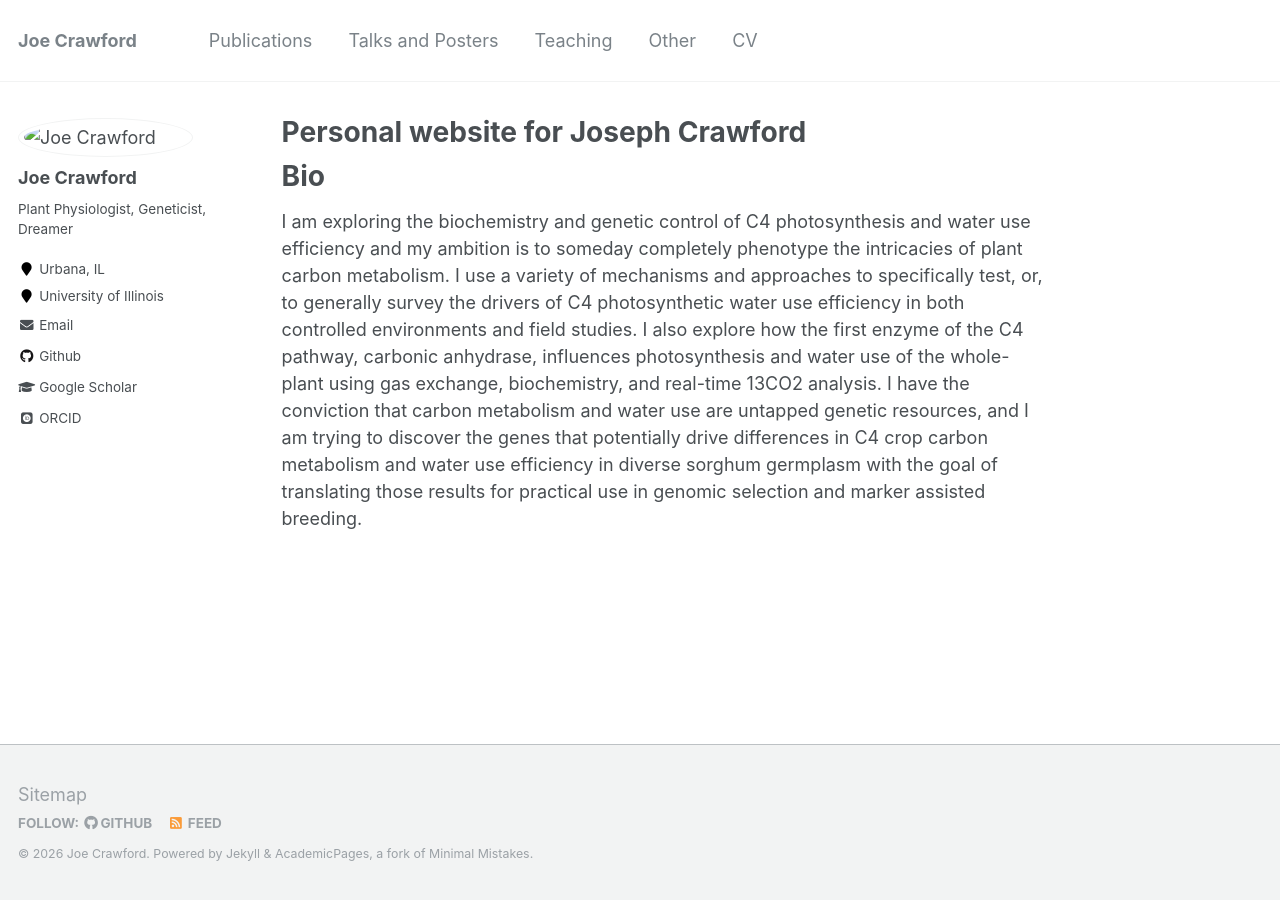
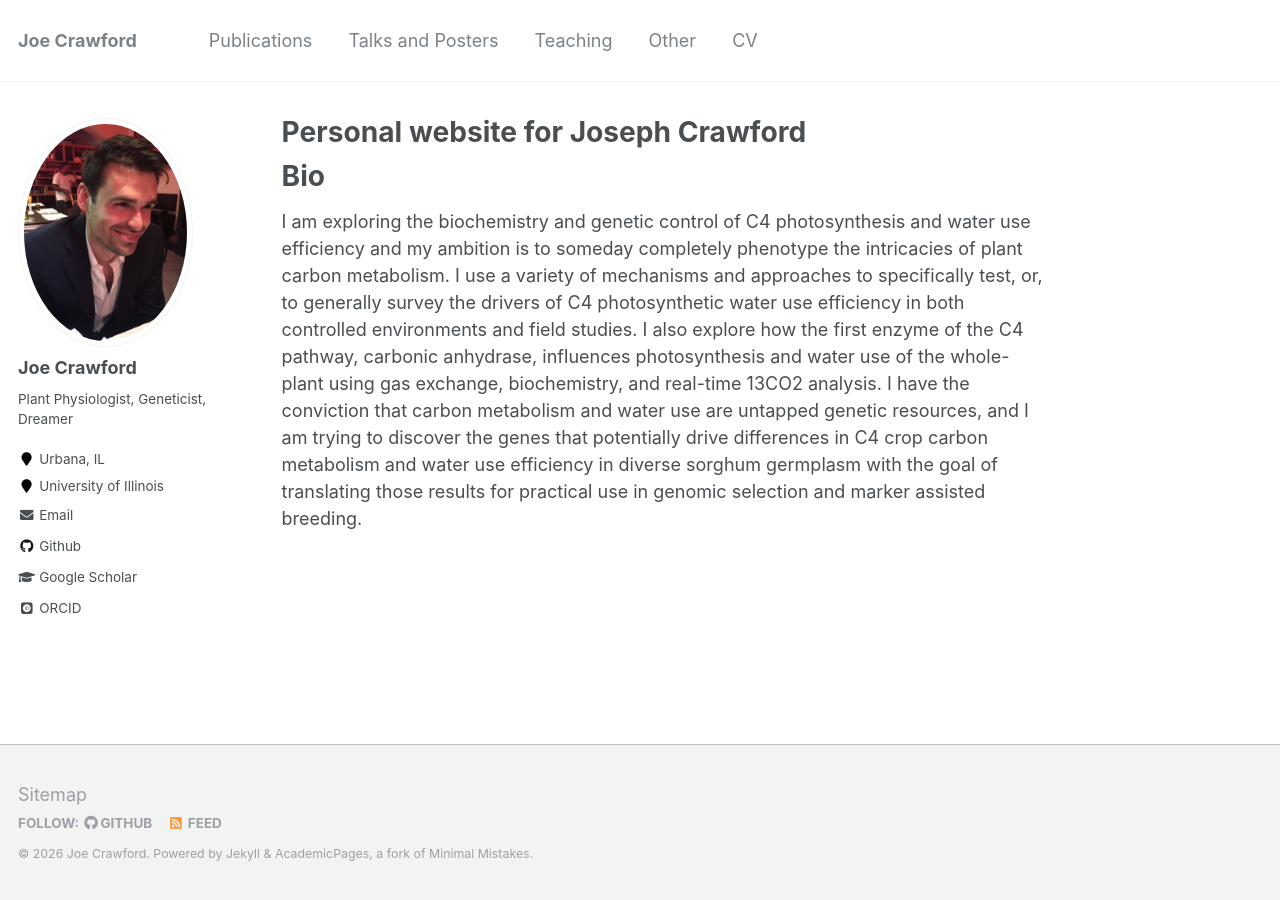
Before and after one commit to plant-physio/plant-physio.github.io, a Jekyll site: the page built from _pages/about.md, in a window 1280 px wide. Built offline with Jekyll 4.4.1, drawn with Linux system fonts in a browser that asks for light colours; some web fonts are replaced.

Commit message:
Update _config.yml
reverted to joe pic

```diff
--- a/_config.yml
+++ b/_config.yml
@@ -81,7 +81,7 @@ analytics:
 # Site Author
 author:
   name             : "Joe Crawford"
-  avatar           : "crawford_cropped_headshotIMG_2736.JPG"
+  avatar           : "joe.jpg"
   bio              : "Plant Physiologist, Geneticist, Dreamer"
   location         : "Urbana, IL"
   employer         : "University of Illinois"
```
